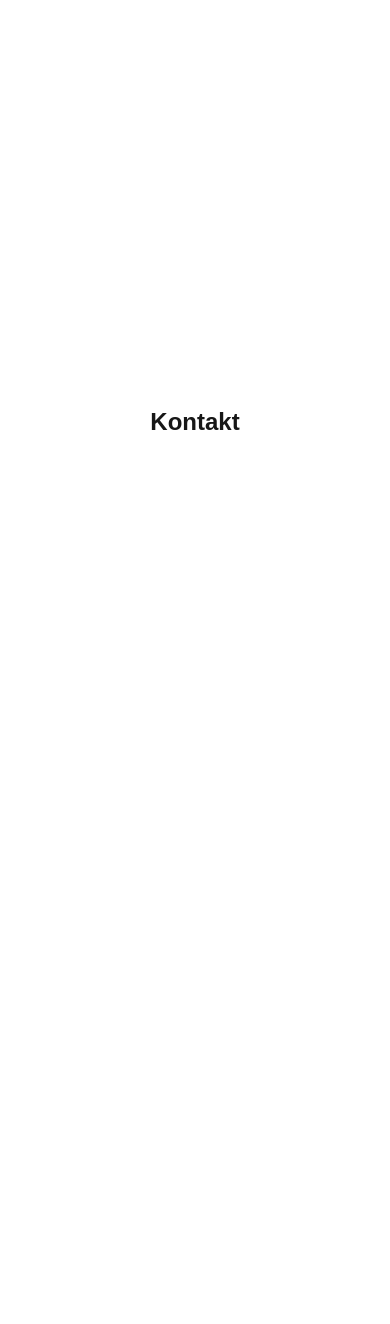
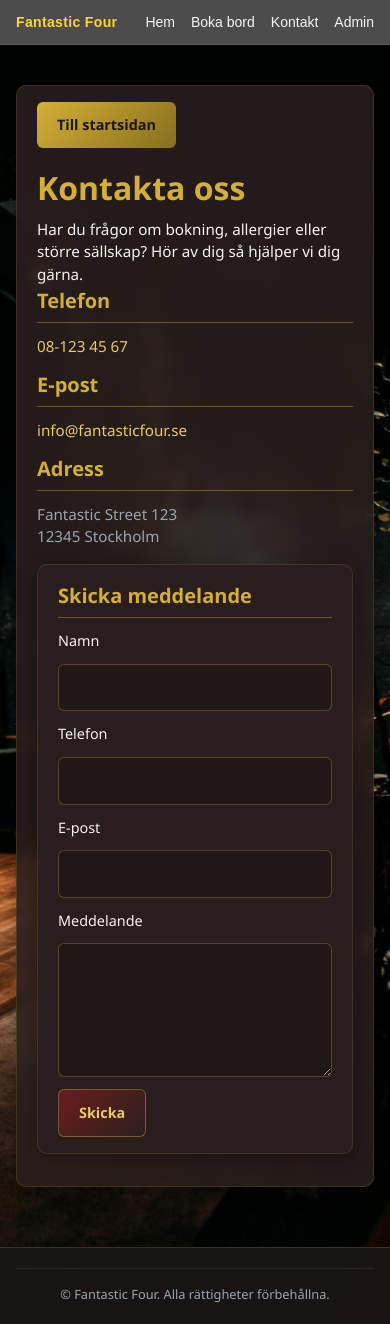
Before and after one commit to rorotarver/restaurang-grupp-backup, a Next.js app: page /contact in a window 390 px wide. Before the commit the page ends 844 px from the top, so only its background shows below. Built offline with nearby package versions, Linux system fonts and the light colour scheme.

Commit message:
added navbar, and navigational links between sites

```diff
--- a/app/booking/page.tsx
+++ b/app/booking/page.tsx
@@ -1,5 +1,6 @@
 import BookingFlow from "../src/components/booking/BookingFlow";
 import bakgrund from "../src/styles/Bilder/Bakgrund.jpg";
+import Link from "next/link";
 
 export default function Booking() {
   return (
@@ -10,9 +11,14 @@ export default function Booking() {
       <main className="landing-main">
         <section
           className="landing-section"
-          style={{ maxWidth: "640px", margin: "1.5rem auto" }}
+          style={{ maxWidth: "820px", margin: "1.25rem auto" }}
         >
-          <div className="flex min-h-screen items-center justify-center bg-zinc-50 font-sans dark:bg-black">
+          <div style={{ marginBottom: "1rem" }}>
+            <Link href="/contact" className="landing-btn">
+              Kontakta oss
+            </Link>
+          </div>
+          <div className="w-full py-2">
             <BookingFlow />
           </div>
         </section>
@@ -47,7 +53,7 @@ export default function Booking() {
             </a>
           </div>
         </div>
-        <p className="footeropyright">
+        <p className="footer-copyright">
           &copy; Fantastic Four. Alla rättigheter förbehållna.
         </p>
       </footer>
--- a/app/contact/page.tsx
+++ b/app/contact/page.tsx
@@ -1,7 +1,69 @@
+import bakgrund from "../src/styles/Bilder/Bakgrund.jpg";
+import Link from "next/link";
+
 export default function ContactPage() {
 	return (
-		<main className="min-h-screen flex items-center justify-center">
-			<h1 className="text-2xl font-semibold">Kontakt</h1>
-		</main>
+		<div
+			className="landing-page"
+			style={{ backgroundImage: `url(${bakgrund.src})` }}
+		>
+			<main className="landing-main">
+				<section className="landing-section" style={{ maxWidth: "820px", margin: "1.25rem auto" }}>
+					<Link href="/" className="landing-btn" style={{ marginBottom: "1rem" }}>
+						Till startsidan
+					</Link>
+					<h1>Kontakta oss</h1>
+					<p className="tagline">
+						Har du frågor om bokning, allergier eller större sällskap? Hör av dig så hjälper vi dig gärna.
+					</p>
+
+					<div className="landing-info-grid">
+						<div className="landing-info-block">
+							<h2>Telefon</h2>
+							<a href="tel:+4681234567">08-123 45 67</a>
+						</div>
+						<div className="landing-info-block">
+							<h2>E-post</h2>
+							<a href="mailto:info@fantasticfour.se">info@fantasticfour.se</a>
+						</div>
+						<div className="landing-info-block">
+							<h2>Adress</h2>
+							<address>
+								Fantastic Street 123
+								<br />
+								12345 Stockholm
+							</address>
+						</div>
+					</div>
+
+					<section className="landing-section" style={{ marginTop: "1rem" }}>
+						<h2>Skicka meddelande</h2>
+						<form className="landing-form" action="#" method="post">
+							<label htmlFor="name">Namn</label>
+							<input type="text" id="name" name="name" required />
+
+							<label htmlFor="phone">Telefon</label>
+							<input type="tel" id="phone" name="phone" required />
+
+							<label htmlFor="email">E-post</label>
+							<input type="email" id="email" name="email" required />
+
+							<label htmlFor="message">Meddelande</label>
+							<textarea id="message" name="message" rows={5} required />
+
+							<button type="submit" className="landing-btn-submit">
+								Skicka
+							</button>
+						</form>
+					</section>
+				</section>
+			</main>
+
+			<footer className="landing-footer">
+				<p className="footer-copyright">
+					&copy; Fantastic Four. Alla rättigheter förbehållna.
+				</p>
+			</footer>
+		</div>
 	);
 }
--- a/app/layout.tsx
+++ b/app/layout.tsx
@@ -2,6 +2,7 @@ import type { Metadata } from "next";
 import { Geist, Geist_Mono } from "next/font/google";
 import "./globals.css";
 import "./src/styles/LandingPage.css";
+import SiteNavbar from "./src/components/ui/SiteNavbar";
 
 const geistSans = Geist({
   variable: "--font-geist-sans",
@@ -28,6 +29,7 @@ export default function RootLayout({
       <body
         className={`${geistSans.variable} ${geistMono.variable} antialiased`}
       >
+        <SiteNavbar />
         {children}
       </body>
     </html>
--- a/app/src/LandingPageComponents/LandingPage.tsx
+++ b/app/src/LandingPageComponents/LandingPage.tsx
@@ -17,7 +17,7 @@ export const LandingPage = () => {
           <p className="tagline">
             Upplev autentiska persiska rätter i en varm och välkomnande miljö.
           </p>
-          <Link href="/booking" className="hero-btn-boka">
+             <Link href="/booking" className="hero-btn-boka">
             Boka bord
           </Link>
         </div>
--- a/app/src/components/booking/BookingFlow.tsx
+++ b/app/src/components/booking/BookingFlow.tsx
@@ -10,14 +10,14 @@ export default function BookingFlow() {
 
     if (selectedSlot === null) {
         return (
-            <div className="flex min-h-screen items-center justify-center bg-zinc-50 font-sans dark:bg-black">
+            <div className="w-full">
                 <BookingSearchForm onBookingSlotSelected={setSelectedSlot} />
             </div>
         );
     }
 
     return (
-        <div className="flex min-h-screen items-center justify-center bg-zinc-50 font-sans dark:bg-black">
+        <div className="w-full">
             <CustomerForm selectedSlot={selectedSlot} onCancel={() => setSelectedSlot(null)} />
         </div>
     );
--- a/app/src/components/booking/BookingSearchForm.tsx
+++ b/app/src/components/booking/BookingSearchForm.tsx
@@ -139,14 +139,14 @@ export default function BookingSearchForm({ onBookingSlotSelected }: BookingSear
     };
 
     return (
-        <section>
-            <form onSubmit={handleSearch} className="space-y-4">
-                <input type='date' value={state.date} onChange={(e) => dispatch({ type: 'SET_DATE', payload: e.target.value })} className="border p-2 w-full" />
-                <input type='number' min={1} max={6} value={state.numberOfGuests} onChange={(e) => dispatch({ type: 'SET_NUMBER_OF_GUESTS', payload: Number(e.target.value) })} className="border p-2 w-full" />
+        <section className="w-full max-w-xl mx-auto">
+            <form onSubmit={handleSearch} className="space-y-5 p-2 sm:p-4">
+                <input type='date' value={state.date} onChange={(e) => dispatch({ type: 'SET_DATE', payload: e.target.value })} className="border rounded-md p-3 w-full" />
+                <input type='number' min={1} max={6} value={state.numberOfGuests} onChange={(e) => dispatch({ type: 'SET_NUMBER_OF_GUESTS', payload: Number(e.target.value) })} className="border rounded-md p-3 w-full" />
                 <button
                     type='submit'
                     disabled={state.isLoading}
-                    className="hero-btn-boka"
+                    className="landing-btn-submit w-full sm:w-auto"
                 >
                     {state.isLoading ? 'Söker...' : buttonText}
                 </button>
@@ -163,14 +163,16 @@ export default function BookingSearchForm({ onBookingSlotSelected }: BookingSear
             {state.availableTimes.length > 0 && (
                 <div className="mt-4">
                     <p className="text-green-500 mb-2">Tillgängliga tider:</p>
-                    <ul>
+                    <ul className="space-y-2">
                         {state.availableTimes.map((time) => (
-                            <label key={time} className="flex items-center space-x-2">
-                                {time}
-                                <input type="radio" name="time" value={time} onChange={() => {
-                                    dispatch({ type: 'SELECT_TIME', payload: time });
-                                }} />
-                            </label>
+                            <li key={time}>
+                                <label className="flex items-center justify-between border rounded-md px-3 py-2">
+                                    <span>{time}</span>
+                                    <input type="radio" name="time" value={time} onChange={() => {
+                                        dispatch({ type: 'SELECT_TIME', payload: time });
+                                    }} />
+                                </label>
+                            </li>
                         ))}
                     </ul>
                 </div>
--- a/app/src/components/booking/CustomerForm.tsx
+++ b/app/src/components/booking/CustomerForm.tsx
@@ -89,12 +89,12 @@ if (!selectedSlot) {
 }
 
 return (
-    <div>
-        <form onSubmit={handleSubmit} className="space-y-4">
-            <input type="text" placeholder="Förnamn" value={name} onChange={(e) => setName(e.target.value)} className="border p-2 w-full" />
-            <input type="text" placeholder="Efternamn" value={lastname} onChange={(e) => setLastname(e.target.value)} className="border p-2 w-full" />
-            <input type="email" placeholder="Email" value={email} onChange={(e) => setEmail(e.target.value)} className="border p-2 w-full" />
-            <input type="tel" placeholder="Telefonnummer" value={phone} onChange={(e) => setPhone(e.target.value)} className="border p-2 w-full" />
+    <div className="w-full max-w-xl mx-auto">
+        <form onSubmit={handleSubmit} className="space-y-5 p-2 sm:p-4">
+            <input type="text" placeholder="Förnamn" value={name} onChange={(e) => setName(e.target.value)} className="border rounded-md p-3 w-full" />
+            <input type="text" placeholder="Efternamn" value={lastname} onChange={(e) => setLastname(e.target.value)} className="border rounded-md p-3 w-full" />
+            <input type="email" placeholder="Email" value={email} onChange={(e) => setEmail(e.target.value)} className="border rounded-md p-3 w-full" />
+            <input type="tel" placeholder="Telefonnummer" value={phone} onChange={(e) => setPhone(e.target.value)} className="border rounded-md p-3 w-full" />
                 <div className="flex items-start gap-2">
                   <input className="" type="checkbox" id="gdpr-consent" checked={gdprAccepted} onChange={(e) => setGdprAccepted(e.target.checked)} />
                   <label htmlFor="gdpr-consent" className="text-sm leading-5">Jag accepterar GDPR-villkoren
@@ -105,14 +105,16 @@ return (
              <div>
                 <p><strong>Vald tid:</strong> {selectedSlot.date} kl {selectedSlot.time} · {selectedSlot.numberOfGuests} {selectedSlot.numberOfGuests === 1 ? 'gäst' : 'gäster'}</p>
              </div>
+            <div className="flex flex-wrap gap-3 pt-1">
                 <button
                     type="submit"
                     disabled={isSubmitting || !gdprAccepted}
-                className="hero-btn-boka"
+                    className="landing-btn-submit w-full sm:w-auto"
                 >
                     {isSubmitting ? 'Skickar...' : 'Bekräfta bokning'}
                 </button>
-            <button type="button" onClick={onCancel} className="bg-gray-500 text-white px-4 py-2">Avbryt</button>
+                <button type="button" onClick={onCancel} className="bg-gray-500 text-white px-4 py-2 rounded-md w-full sm:w-auto">Avbryt</button>
+            </div>
         </form>
         {error && <p className="text-red-500">{error}</p>}
         {successMessage && <p className="text-green-500">{successMessage}</p>}
--- /dev/null
+++ b/app/src/components/ui/SiteNavbar.tsx
@@ -0,0 +1,19 @@
+import Link from "next/link";
+
+export default function SiteNavbar() {
+  return (
+    <header className="sticky top-0 z-50 border-b border-white/10 bg-black/70 backdrop-blur">
+      <nav className="mx-auto flex w-full max-w-6xl items-center justify-between px-4 py-3 text-sm text-zinc-100">
+        <Link href="/" className="font-semibold tracking-wide text-amber-300">
+          Fantastic Four
+        </Link>
+        <div className="flex items-center gap-4 sm:gap-6">
+          <Link href="/" className="hover:text-amber-300 transition-colors">Hem</Link>
+          <Link href="/booking" className="hover:text-amber-300 transition-colors">Boka bord</Link>
+          <Link href="/contact" className="hover:text-amber-300 transition-colors">Kontakt</Link>
+          <Link href="/admin" className="hover:text-amber-300 transition-colors">Admin</Link>
+        </div>
+      </nav>
+    </header>
+  );
+}
```
Lines whose indentation alone changed are shown as unchanged.
